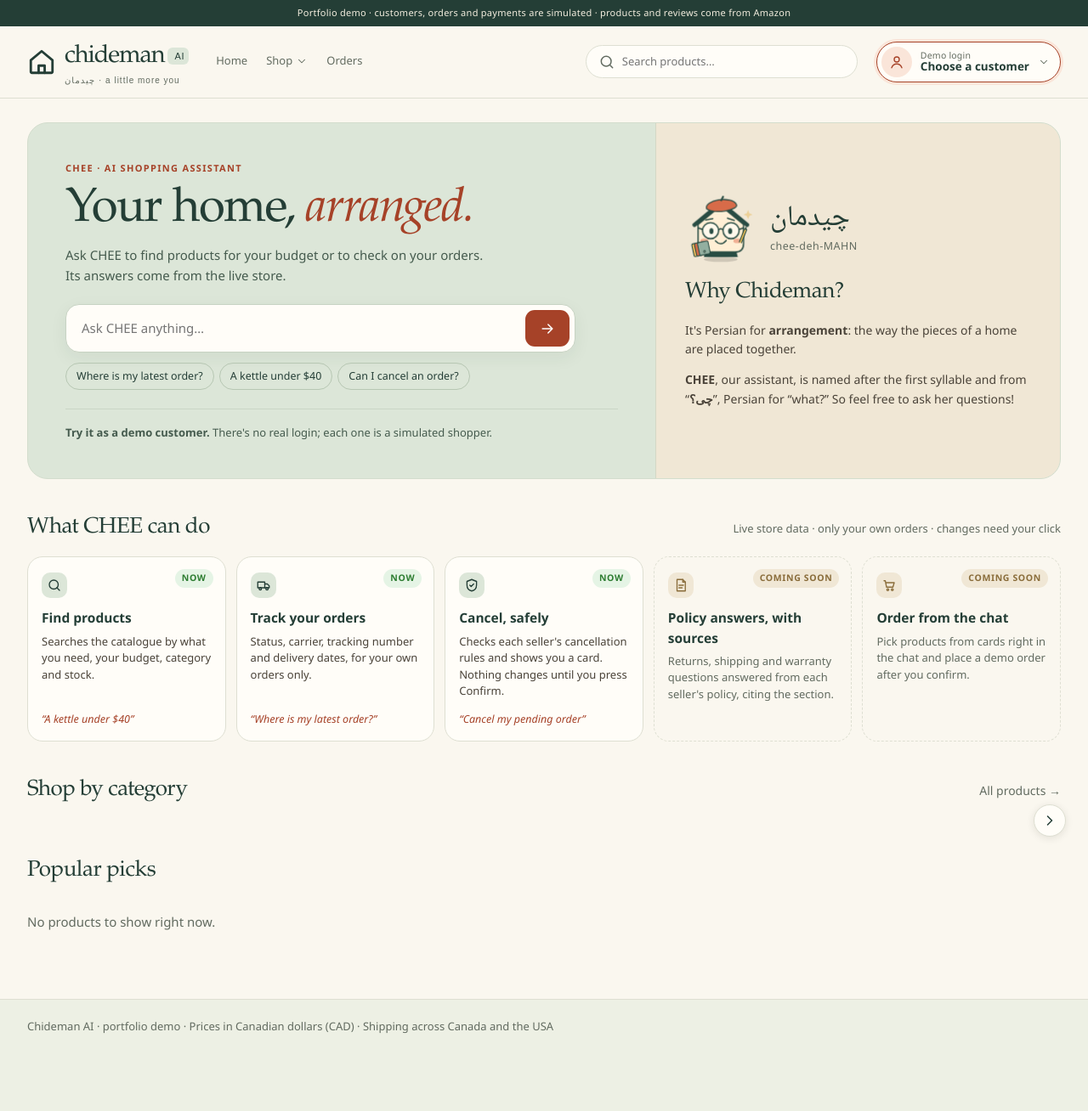
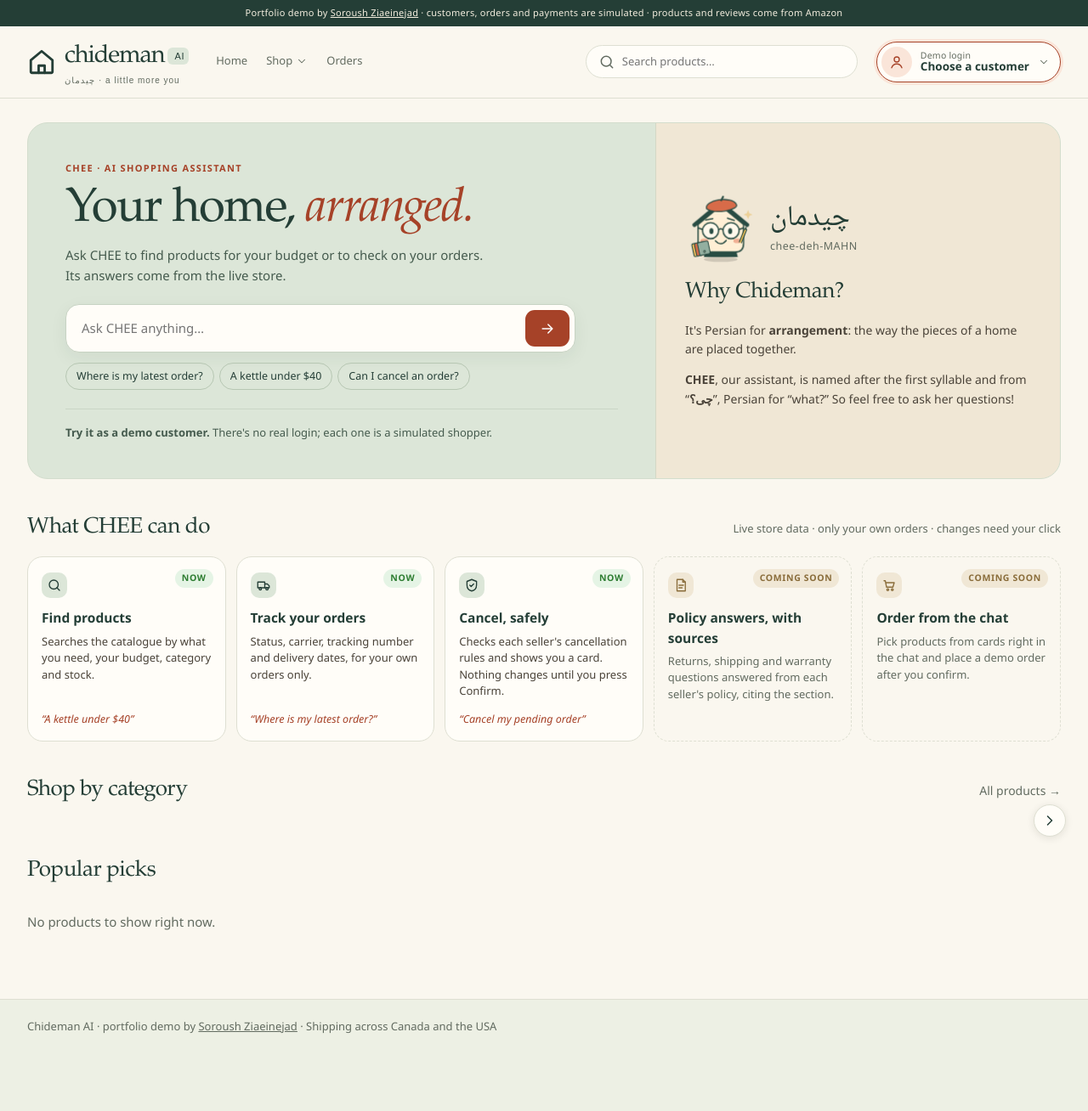
Before and after one commit to soroush-ziaeinejad/CheeBag, a Django app: template frontend/store/templates/store/home.html in a window 1280 px wide. Shown: the whole page at 85% size. Run offline with Django 5.2, Linux system fonts and the light colour scheme; the template is opened without the code that fills it, so the values that code supplies are empty.

Commit message:
Added my link to the header and footer

```diff
--- a/frontend/store/templates/store/base.html
+++ b/frontend/store/templates/store/base.html
@@ -212,7 +212,7 @@ body.as-open .assistant { transform:none; }
 </head>
 <body>
 <a class="skip-link" href="#main-content">Skip to content</a>
-<div class="demo-banner"><span class="long">Portfolio demo · customers, orders and payments are simulated · products and reviews come from Amazon</span><span class="short">Portfolio demo · simulated customers and orders</span></div>
+<div class="demo-banner"><span class="long">Portfolio demo by <a href=https://soroush-ziaeinejad.github.io/>Soroush Ziaeinejad</a>  · customers, orders and payments are simulated · products and reviews come from Amazon</span><span class="short">Portfolio demo · simulated customers and orders</span></div>
 <header>
   <div class="wrap">
     <a class="brand" href="{% url 'home' %}">
@@ -264,7 +264,7 @@ body.as-open .assistant { transform:none; }
   </div>
 </header>
 <main id="main-content"><div class="wrap">{% block content %}{% endblock %}</div></main>
-<footer><div class="wrap">Chideman AI · portfolio demo · Prices in Canadian dollars (CAD) · Shipping across Canada and the USA</div></footer>
+<footer><div class="wrap">Chideman AI · portfolio demo by <a href=https://soroush-ziaeinejad.github.io/>Soroush Ziaeinejad</a> · Shipping across Canada and the USA</div></footer>
 
 <!-- ---------- CHEE (on every page) ---------- -->
 <button class="as-launch" type="button" data-open-assistant aria-label="Ask CHEE">
```
